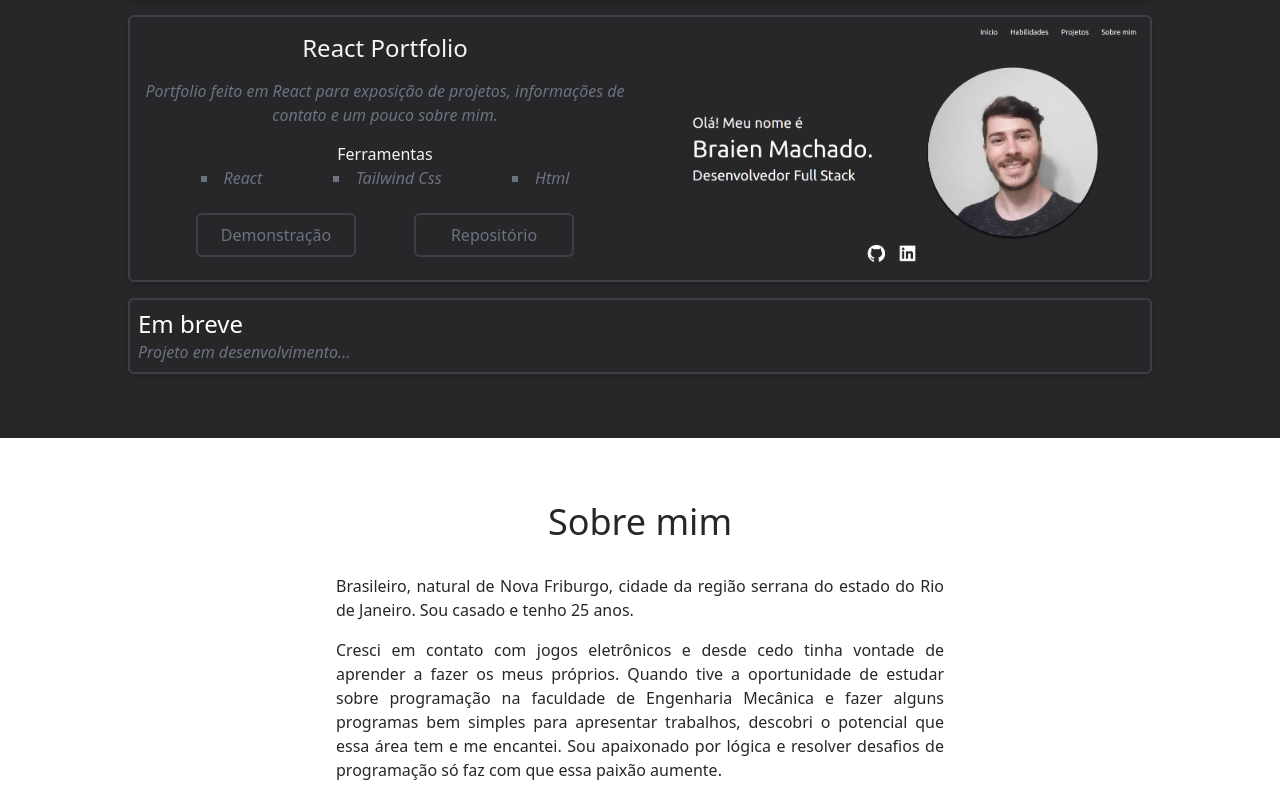
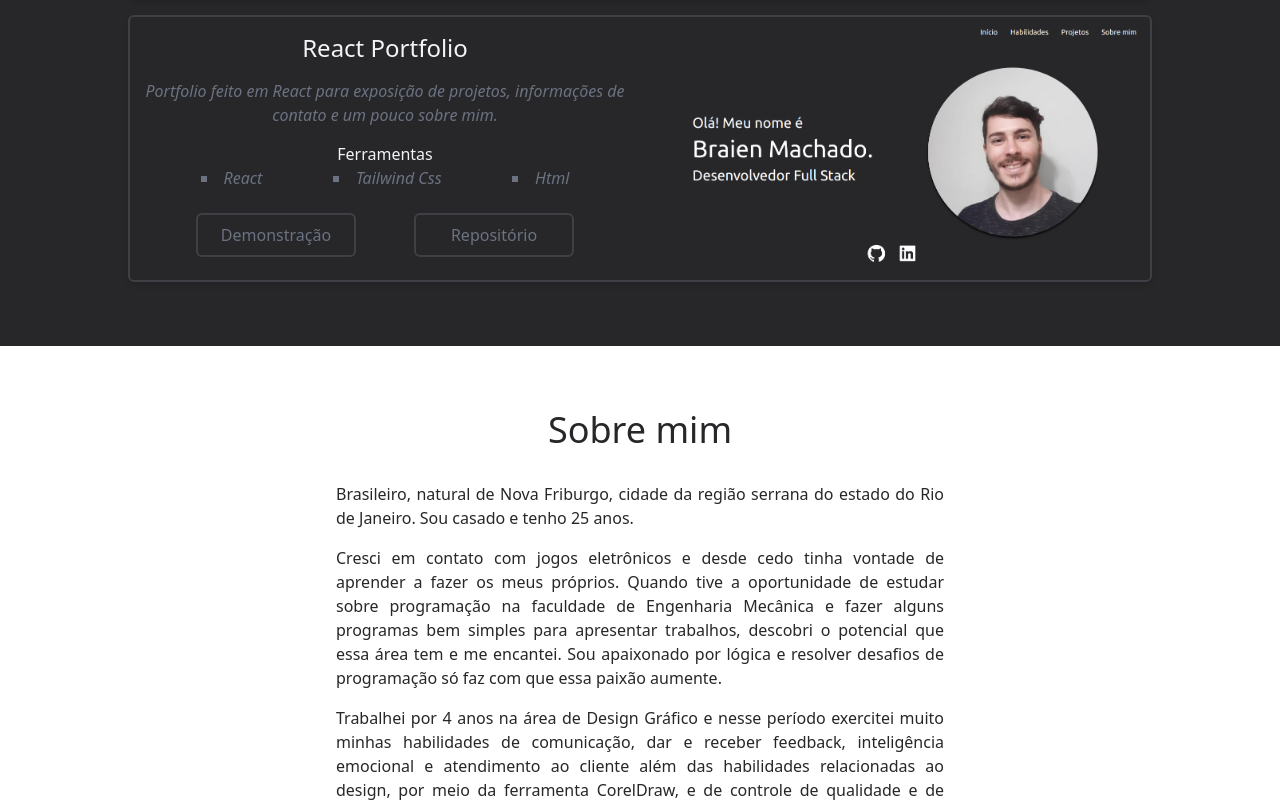
Before and after one commit to braien-machado/react-portfolio, a React (Vite) app: page / in a window 1280 px wide. Shown: the part 2642-3444 px from the top of the page. Built offline with nearby package versions, Linux system fonts and the light colour scheme.

Commit message:
chore: migrate js and jsx files to ts and tsx

```diff
--- /dev/null
+++ b/src/components/Header.css
@@ -0,0 +1,3 @@
+.main-header {
+  @apply flex justify-end p-2 fixed w-full bg-zinc-800 z-10 border-b-[1px] border-zinc-700;
+}
--- a/src/components/Header.jsx
+++ b/src/components/Header.tsx
@@ -1,11 +1,11 @@
 import DesktopNavMenu from './DesktopNavMenu';
 import MobileNavMenu from './MobileNavMenu';
 
+import './Header.css';
+
 export default function Header() {
   return (
-    <header
-      className="flex justify-end p-2 fixed w-full bg-zinc-800 z-10 border-b-[1px] border-zinc-700"
-    >
+    <header className="main-header">
       <DesktopNavMenu />
       <MobileNavMenu />
     </header>
--- a/src/components/MenuLinks.jsx
+++ b/src/components/MenuLinks.tsx
@@ -1,19 +1,27 @@
 import './MenuLinks.css';
 
-export default function MenuLinks({ toggleMenu }) {
-  const menuLinks = [
+interface menuLinkProps {
+  link: string;
+  id: string;
+}
+
+interface MenuLinksProps {
+  toggleMenu: () => void;
+}
+
+export default function MenuLinks({ toggleMenu }: MenuLinksProps) {
+  const menuLinks: menuLinkProps[] = [
     { link: 'Início', id: '#home' },
     { link: 'Habilidades', id: '#skills' },
     { link: 'Projetos', id: '#projects' },
     { link: 'Sobre mim', id: '#about' },
   ];
 
-  const generateMenuLink = ({ link, id }) => (
+  const generateMenuLink = ({ link, id }: menuLinkProps) => (
     <a
       className="sm:mx-4"
       href={id}
-      key={link}
-      to={id}
+      key={id}
       onClick={() => {
         toggleMenu();
       }}
--- a/src/components/MobileNavMenu.jsx
+++ b/src/components/MobileNavMenu.tsx
@@ -27,11 +27,10 @@ export default function MobileNavMenu() {
           Fechar
         </button>
       )}
-      <button type="button" className="w-fit">
+      <button type="button" className="w-fit" onClick={toggleMenu}>
         <GiHamburgerMenu
           className="text-white hover:text-green-300 transition-colors"
           size={30}
-          onClick={toggleMenu}
         />
       </button>
     </div>
--- a/src/components/ProjectCard.jsx
+++ b/src/components/ProjectCard.tsx
@@ -1,29 +1,16 @@
+import { projectProps } from '../projectsInfo';
+
 import './ProjectCard.css';
 
-export default function ProjectCard({ project, index }) {
-  const {
-    name,
-    description,
-    image,
-    demo,
-    repository,
-    stacks = [],
-  } = project;
+interface ProjectCardProps {
+  project: projectProps;
+}
 
-  if (!name) {
-    return (
-      <div
-        key={index}
-        className="border-zinc-700 border-2 shadow-md duration-300 rounded-md w-4/5 p-2 mb-4"
-      >
-        <h1 className="text-2xl font-medium">Em breve</h1>
-        <p className="italic text-gray-500">Projeto em desenvolvimento...</p>
-      </div>
-    );
-  }
+export default function ProjectCard({ project }: ProjectCardProps) {
+  const { name, description, image, demo, repository, stacks = [] } = project;
 
   return (
-    <div key={index} className="card">
+    <div className="card">
       <img
         className="object-cover w-full lg:w-1/2 lg:object-contain rounded-t-md lg:rounded-none"
         src={`/static/images/${image}`}
--- a/src/components/Projects.jsx
+++ b/src/components/Projects.tsx
@@ -6,8 +6,8 @@ export default function Projects() {
     <main id="projects" className="min-h-screen py-12  bg-zinc-800 text-white">
       <h1 className="text-4xl text-center my-4">Projetos</h1>
       <div className="flex justify-evenly flex-wrap">
-        {projectsInfo.map((project, index) => (
-          <ProjectCard project={project} index={index} key={project.name} />
+        {projectsInfo.map((project) => (
+          <ProjectCard project={project} key={project.name} />
         ))}
       </div>
     </main>
--- a/src/components/SkillsLibrary.jsx
+++ b/src/components/SkillsLibrary.tsx
@@ -1,4 +1,11 @@
-const handleWords = (string) => {
+import { SkillType } from '../skillsInfo';
+
+interface SkillsLibraryProps {
+  skills: SkillType[];
+  title: string;
+}
+
+const handleWords = (string: string) => {
   const arrayString = string.split('/');
   if (arrayString.length > 1) {
     return arrayString.map((word) => (
@@ -11,7 +18,7 @@ const handleWords = (string) => {
   return <h2 className="text-2xl">{string}</h2>;
 };
 
-const generateSkill = ([Icon, name]) => (
+const generateSkill = ([Icon, name]: SkillType) => (
   <div
     key={name}
     className="m-2 flex flex-col justify-center items-center w-40 h-40"
@@ -21,7 +28,7 @@ const generateSkill = ([Icon, name]) => (
   </div>
 );
 
-export default function SkillsLibrary({ skills, title }) {
+export default function SkillsLibrary({ skills, title }: SkillsLibraryProps) {
   return (
     <div className="">
       <h1 className="text-center text-4xl my-4">{title}</h1>
--- a/src/projectsInfo.js
+++ /dev/null
@@ -1,58 +0,0 @@
-const projectsInfo = [
-  {
-    name: 'Event Platform',
-    description: (
-      'Plataforma de eventos na qual o usuário se cadastra na'
-      + ' página inicial e tem acesso a todo o conteúdo disponível.'
-    ),
-    image: 'event-platform.png',
-    demo: 'https://meetmyplaylist.vercel.app/',
-    repository: 'https://github.com/braien-machado/event-platform',
-    stacks: [
-      'Vite',
-      'React',
-      'Tailwind Css',
-      'Html',
-      'GraphQL',
-      'GraphCMS',
-    ],
-  },
-  {
-    name: 'Where in the world?',
-    description: (
-      'A aplicação disponibiliza cards com informações básicas de diversos países, com opções de'
-      + ' filtragem por nome e/ou região. Além disso, há a possibilidade de alterar entre modo'
-      + ' escuro e claro. O usuário pode clicar em um card para ser redirecionado para uma tela com'
-      + ' mais informações, como a moeda local. Da página de detalhes, também é possível acessar'
-      + ' mais detalhes de qualquer país que faz fronteira com o selecionado, além de poder voltar'
-      + ' à página inicial.'
-    ),
-    image: 'desktop-filter-dark.png',
-    demo: 'https://countries-bmp.vercel.app/',
-    repository: 'https://github.com/braien-machado/rest-countries-api-with-color-theme-switcher',
-    stacks: [
-      'React',
-      'Sass',
-      'Airbnb style',
-      'Rest API consumption',
-    ],
-  },
-  {
-    name: 'React Portfolio',
-    description: (
-      'Portfolio feito em React para exposição de projetos, informações de contato e um pouco sobre'
-      + ' mim.'
-    ),
-    image: 'portfolio-react.png',
-    demo: 'https://braien-machado.vercel.app/',
-    repository: 'https://github.com/braien-machado/react-portfolio',
-    stacks: [
-      'React',
-      'Tailwind Css',
-      'Html',
-    ],
-  },
-  {},
-];
-
-export default projectsInfo;
--- /dev/null
+++ b/src/projectsInfo.ts
@@ -0,0 +1,48 @@
+export interface projectProps {
+  name: string;
+  description: string;
+  image: string;
+  demo: string;
+  repository: string;
+  stacks?: string[];
+}
+
+const projectsInfo: projectProps[] = [
+  {
+    name: 'Event Platform',
+    description:
+      'Plataforma de eventos na qual o usuário se cadastra na' +
+      ' página inicial e tem acesso a todo o conteúdo disponível.',
+    image: 'event-platform.png',
+    demo: 'https://meetmyplaylist.vercel.app/',
+    repository: 'https://github.com/braien-machado/event-platform',
+    stacks: ['Vite', 'React', 'Tailwind Css', 'Html', 'GraphQL', 'GraphCMS'],
+  },
+  {
+    name: 'Where in the world?',
+    description:
+      'A aplicação disponibiliza cards com informações básicas de diversos países, com opções de' +
+      ' filtragem por nome e/ou região. Além disso, há a possibilidade de alterar entre modo' +
+      ' escuro e claro. O usuário pode clicar em um card para ser redirecionado para uma tela com' +
+      ' mais informações, como a moeda local. Da página de detalhes, também é possível acessar' +
+      ' mais detalhes de qualquer país que faz fronteira com o selecionado, além de poder voltar' +
+      ' à página inicial.',
+    image: 'desktop-filter-dark.png',
+    demo: 'https://countries-bmp.vercel.app/',
+    repository:
+      'https://github.com/braien-machado/rest-countries-api-with-color-theme-switcher',
+    stacks: ['React', 'Sass', 'Airbnb style', 'Rest API consumption'],
+  },
+  {
+    name: 'React Portfolio',
+    description:
+      'Portfolio feito em React para exposição de projetos, informações de contato e um pouco' +
+      ' sobre mim.',
+    image: 'portfolio-react.png',
+    demo: 'https://braien-machado.vercel.app/',
+    repository: 'https://github.com/braien-machado/react-portfolio',
+    stacks: ['React', 'Tailwind Css', 'Html'],
+  },
+];
+
+export default projectsInfo;
--- a/src/skillsInfo.js
+++ b/src/skillsInfo.ts
@@ -1,3 +1,4 @@
+import { IconType } from 'react-icons';
 import {
   FaReact,
   FaDocker,
@@ -22,7 +23,9 @@ import { BiConversation } from 'react-icons/bi';
 import { RiTeamFill } from 'react-icons/ri';
 import { GiBrain } from 'react-icons/gi';
 
-const hardSkills = [
+export type SkillType = [IconType, string];
+
+const hardSkills: SkillType[] = [
   [IoLogoJavascript, 'Javascript'],
   [SiTypescript, 'Typescript'],
   [SiPython, 'Python'],
@@ -43,7 +46,7 @@ const hardSkills = [
   [AiOutlineGithub, 'GitHub'],
 ];
 
-const softSkills = [
+const softSkills: SkillType[] = [
   [BiConversation, 'Comunicação'],
   [RiTeamFill, 'Colaboração'],
   [FaHandHoldingHeart, 'Empatia'],
```
Also changed, not shown: src/components/DesktopNavMenu.tsx (renamed from src/components/DesktopNavMenu.jsx), src/components/Skills.tsx (renamed from src/components/Skills.jsx).
